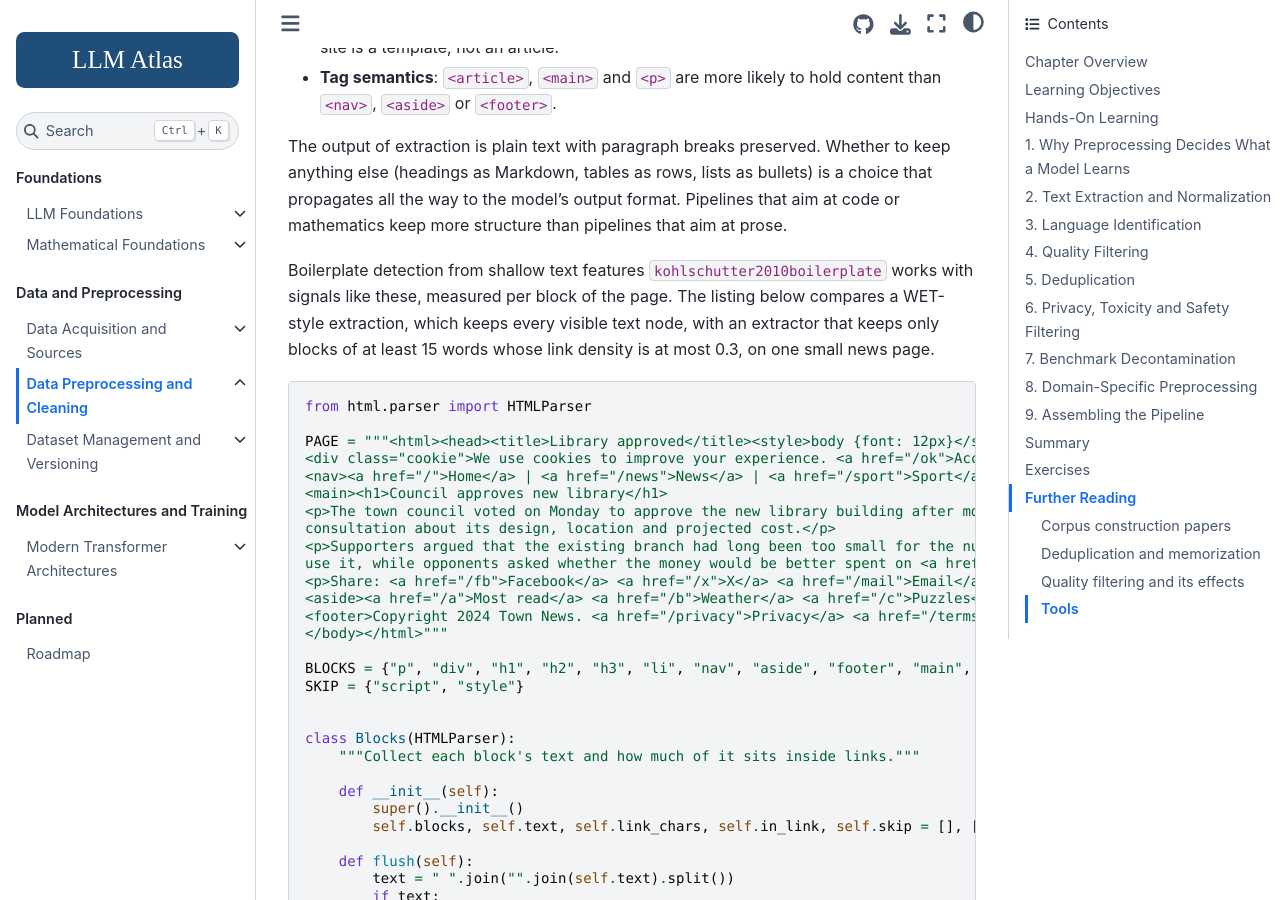
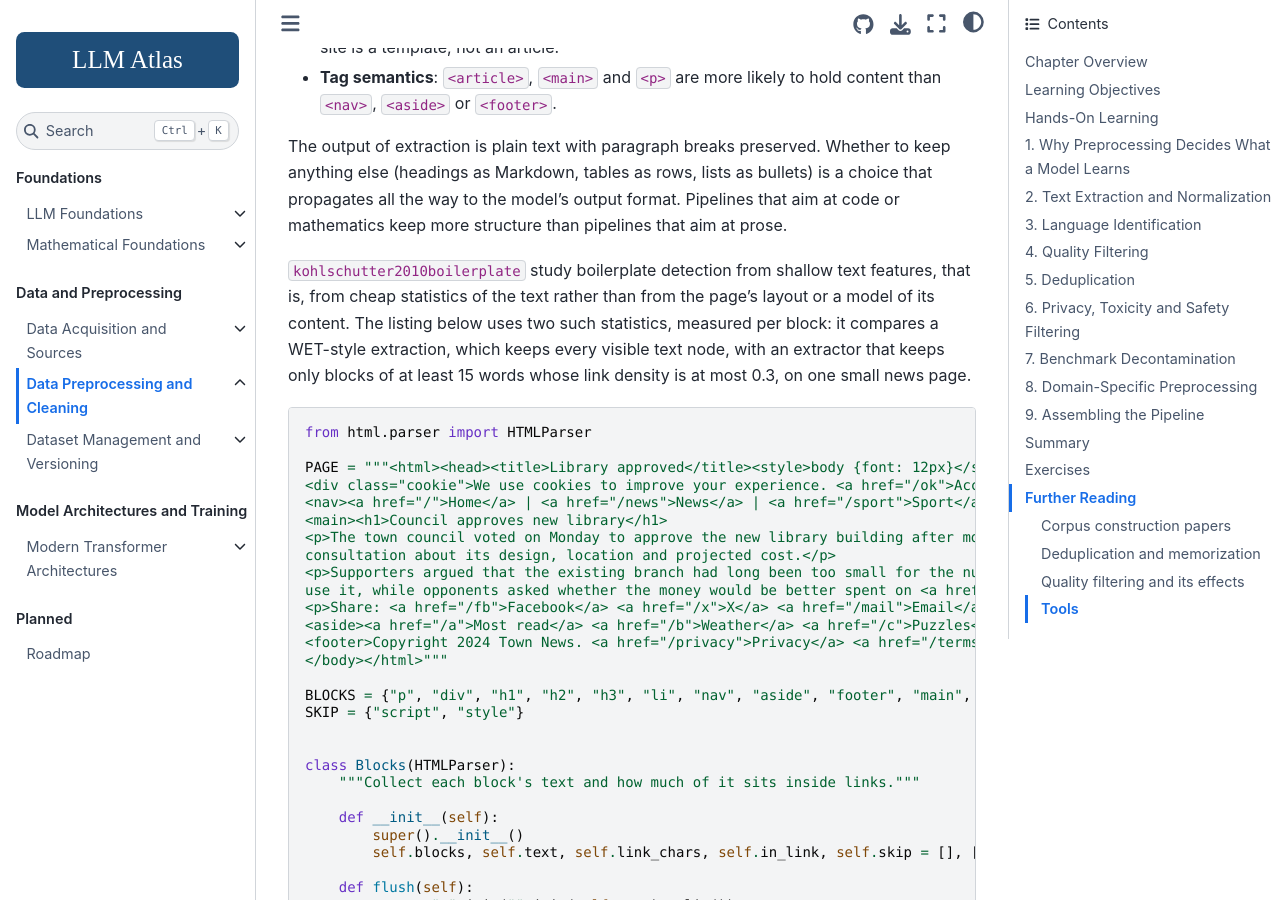
Before and after one commit to Beaker12/llmatlas, a Jupyter Book: the page built from chapters/04-preprocessing/index.md, in a window 1280 px wide and 900 px high, scrolled down 6288 px. Built offline with Jupyter Book 1.0.4 settings and Sphinx 7.4.7 and the Sphinx Book theme 1.1.4, drawn with Linux system fonts in a browser that asks for light colours; pages that are not in the unit, such as notebooks, are missing from menus; cross-references to code outside the pages are shown as plain code.

Commit message:
Chapter 4: cite DetectGPT at ICML 2023 (PMLR 202) and limit the boilerplate-detection citation to what the source states

````diff
--- a/chapters/04-preprocessing/index.md
+++ b/chapters/04-preprocessing/index.md
@@ -134,7 +134,7 @@ A boilerplate remover works from the structure of the page rather than its words
 
 The output of extraction is plain text with paragraph breaks preserved. Whether to keep anything else (headings as Markdown, tables as rows, lists as bullets) is a choice that propagates all the way to the model's output format. Pipelines that aim at code or mathematics keep more structure than pipelines that aim at prose.
 
-Boilerplate detection from shallow text features {cite}`kohlschutter2010boilerplate` works with signals like these, measured per block of the page. The listing below compares a WET-style extraction, which keeps every visible text node, with an extractor that keeps only blocks of at least 15 words whose link density is at most 0.3, on one small news page.
+{cite:t}`kohlschutter2010boilerplate` study boilerplate detection from shallow text features, that is, from cheap statistics of the text rather than from the page's layout or a model of its content. The listing below uses two such statistics, measured per block: it compares a WET-style extraction, which keeps every visible text node, with an extractor that keeps only blocks of at least 15 words whose link density is at most 0.3, on one small news page.
 
 ```python
 from html.parser import HTMLParser
````
Also changed, not shown: 1 other file.
